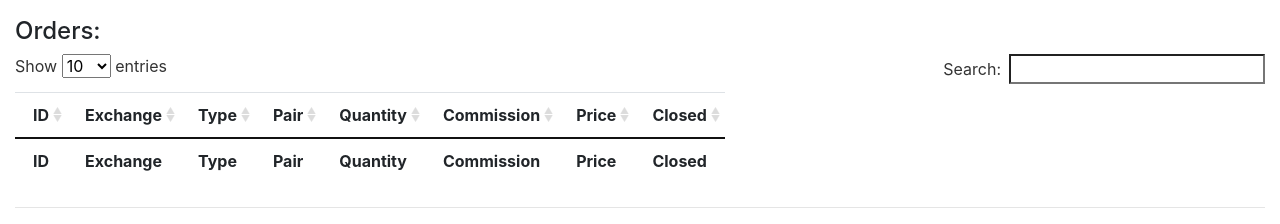
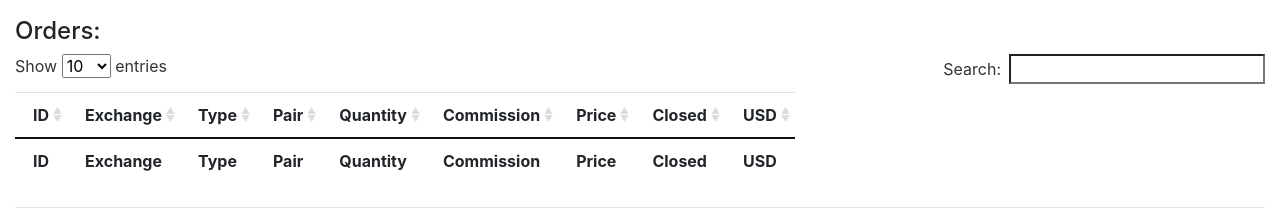
Before and after one commit to kuzentio/mitra, a Django app: page /orders/bittrex/ in a window 1280 px wide. Shown: the part 586-810 px from the top of the page. Run offline with Django 3.2, Linux system fonts and the light colour scheme; data comes from the database, SQL or seed files in the repository; data that the repository does not hold is empty; parts of the project's set-up code (start-up, migrations or seed data) failed here and were passed over; some libraries are stand-ins or nearby versions.

Commit message:
Add USD field for orders

```diff
--- a/apps/api/serializers.py
+++ b/apps/api/serializers.py
@@ -6,10 +6,14 @@ from apps.order.models import Order
 class OrderSerializer(serializers.ModelSerializer):
     closed_at = serializers.DateTimeField(format='%d.%m.%Y %I:%M:%S %p')
     exchange = serializers.SerializerMethodField()
+    usd_price = serializers.SerializerMethodField()
 
     def get_exchange(self, obj):
         return obj.exchange.name
 
+    def get_usd_price(self, obj):
+        return str(round(obj.usd_price, 2))
+
     class Meta:
         model = Order
         fields = '__all__'
--- a/apps/order/templates/order/order_list.html
+++ b/apps/order/templates/order/order_list.html
@@ -69,6 +69,7 @@
                 <th>Commission</th>
                 <th>Price</th>
                 <th>Closed</th>
+                <th>USD</th>
             </tr>
         </thead>
         <tbody>
@@ -83,6 +84,7 @@
                 <th>Commission</th>
                 <th>Price</th>
                 <th>Closed</th>
+                <th>USD</th>
             </tr>
         </tfoot>
     </table>
@@ -175,7 +177,8 @@
                 {"data": "quantity", "searchable": true},
                 {"data": "commission", "searchable": true},
                 {"data": "price", "searchable": true},
-                {"data": "closed_at", "searchable": true}
+                {"data": "closed_at", "searchable": true},
+                {"data": "usd_price", "searchable": true}
             ]
         });
 
```
Also changed, not shown: apps/api/views.py (+6 -1 lines).
